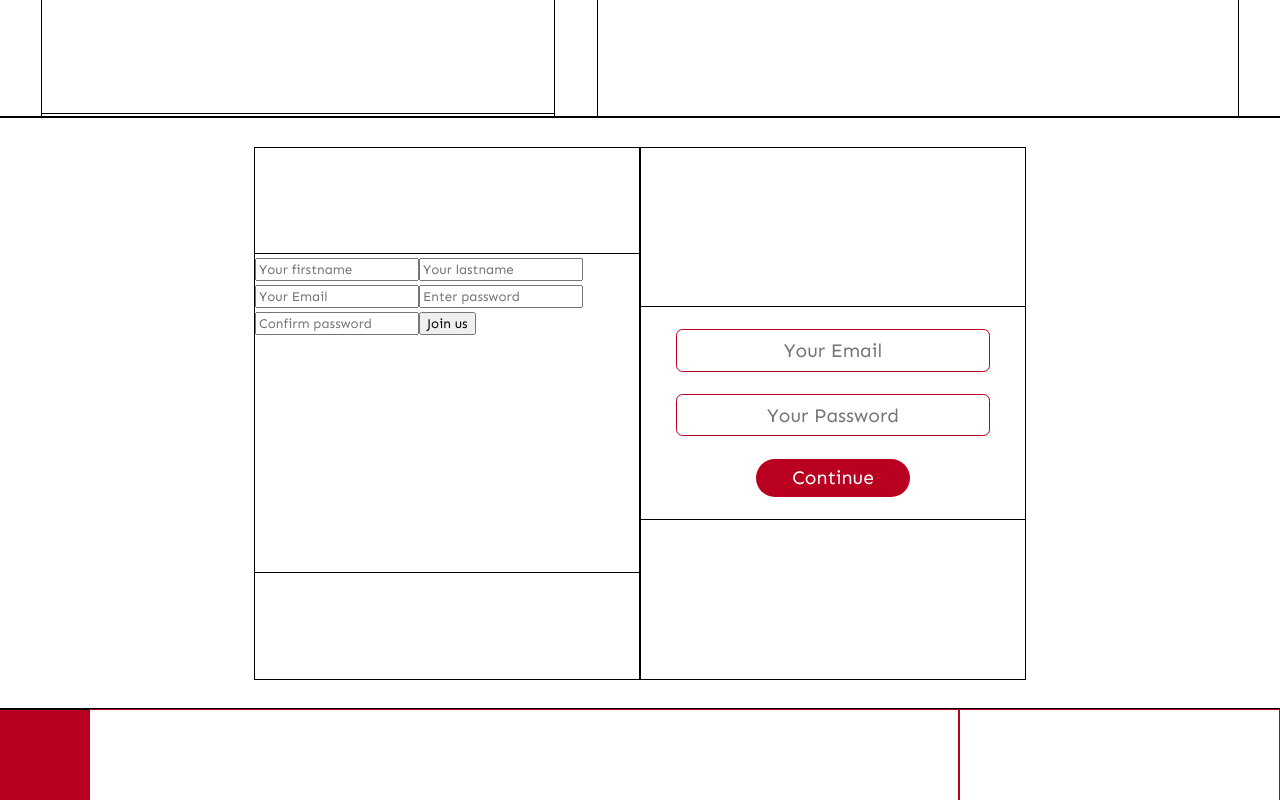
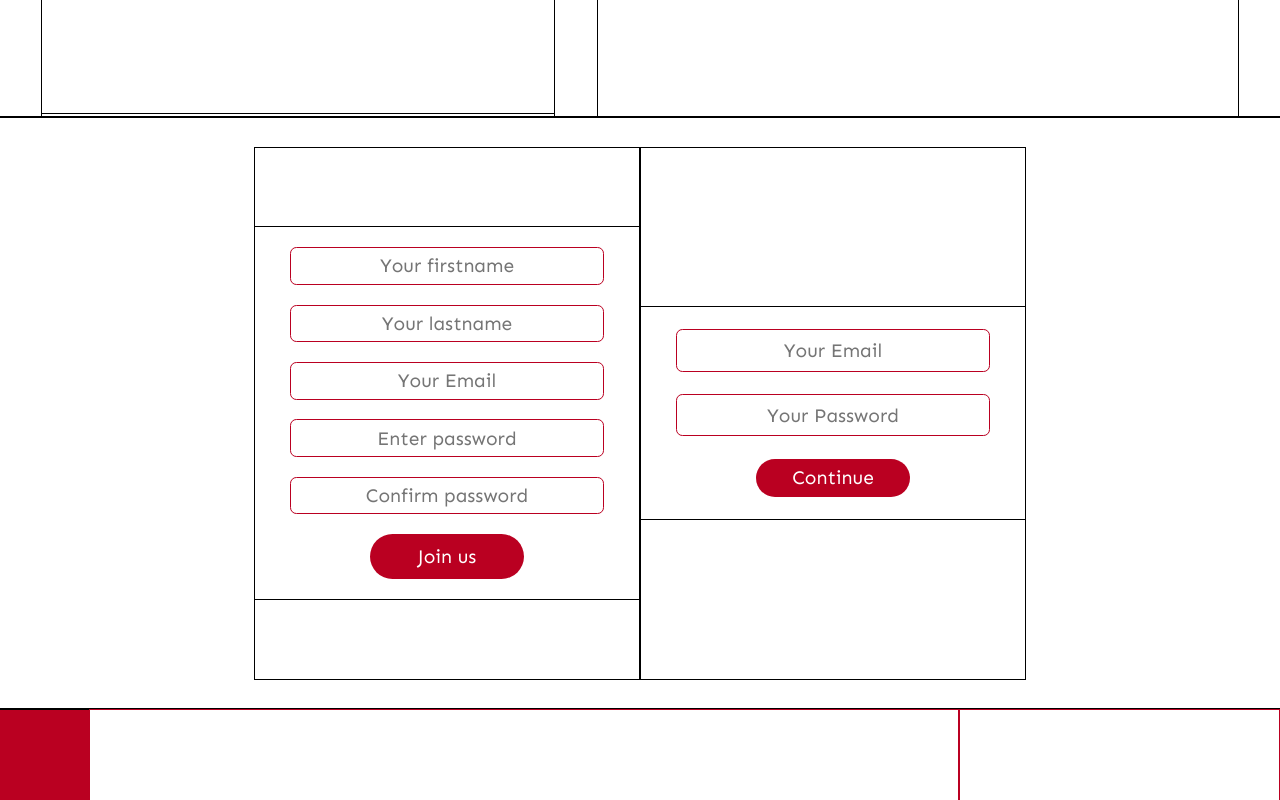
Before and after one commit to MokuaEnock/Kupid-frontend, a React (Create React App) app: page / in a window 1280 px wide. Shown: the part 541-1341 px from the top of the page. Built offline with nearby package versions, Linux system fonts and the light colour scheme.

Commit message:
signup form created

```diff
--- a/src/App.css
+++ b/src/App.css
@@ -134,8 +134,35 @@ main>* {
 
 #signup>div {
     width: 100%;
-    height: 60%;
+    height: 70%;
     border: thin solid black;
+    display: flex;
+    flex-direction: column;
+    justify-content: space-evenly;
+    align-items: center;
+}
+
+#signup>div>input {
+    width: 80%;
+    height: 9%;
+    border: thin solid #BA0021;
+    text-align: center;
+    font-size: 1.5vw;
+    border-radius: 0.5vw;
+}
+
+#signup>div>button {
+    width: 40%;
+    height: 12%;
+    background-color: #BA0021;
+    color: white;
+    border: thin solid transparent;
+    border-radius: 2vw;
+    font-size: 1.5vw;
+    display: flex;
+    flex-direction: column;
+    justify-content: space-evenly;
+    align-items: center;
 }
 
 #login {
@@ -151,6 +178,8 @@ main>* {
     justify-content: space-evenly;
     align-items: center;
 }
+
+
 
 input:focus {
     outline: none;
@@ -173,6 +202,10 @@ input:focus {
     border: thin solid transparent;
     border-radius: 2vw;
     font-size: 1.5vw;
+    display: flex;
+    flex-direction: column;
+    justify-content: space-evenly;
+    align-items: center;
 }
 
 /* Aside ================================================================ */
```
